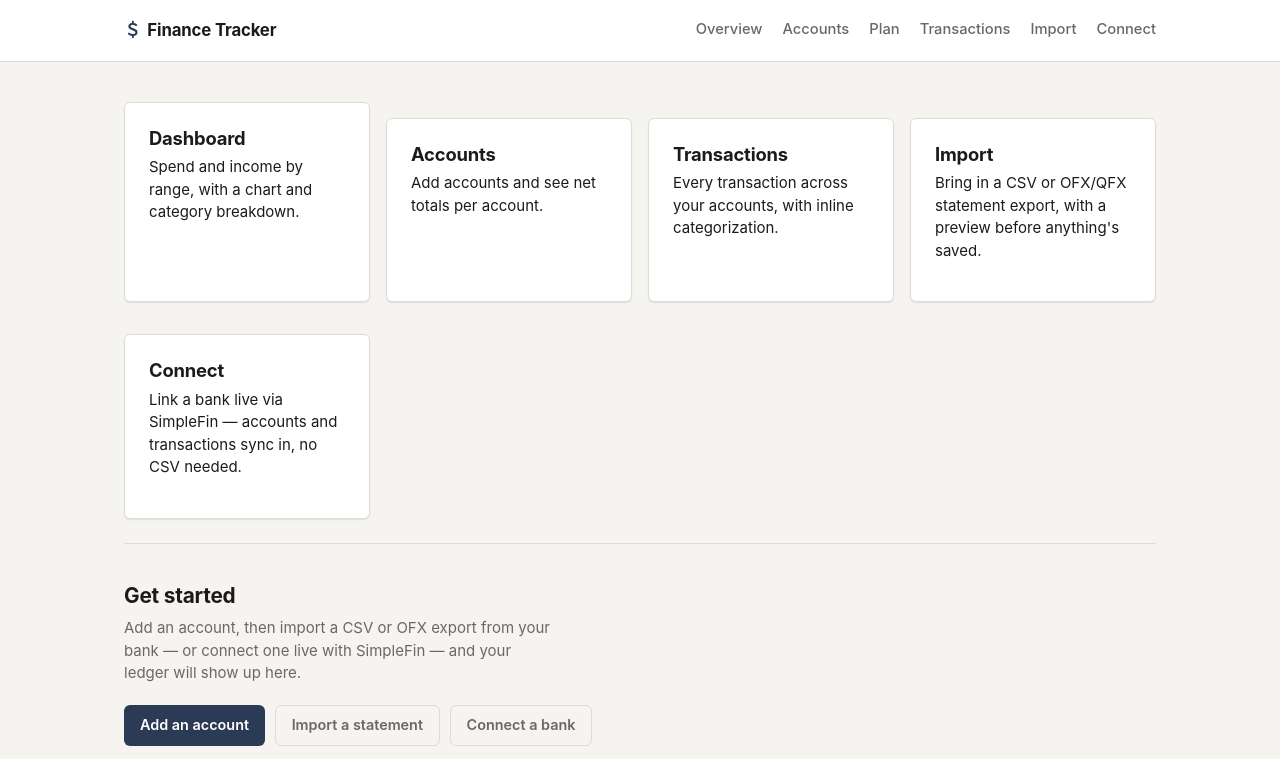
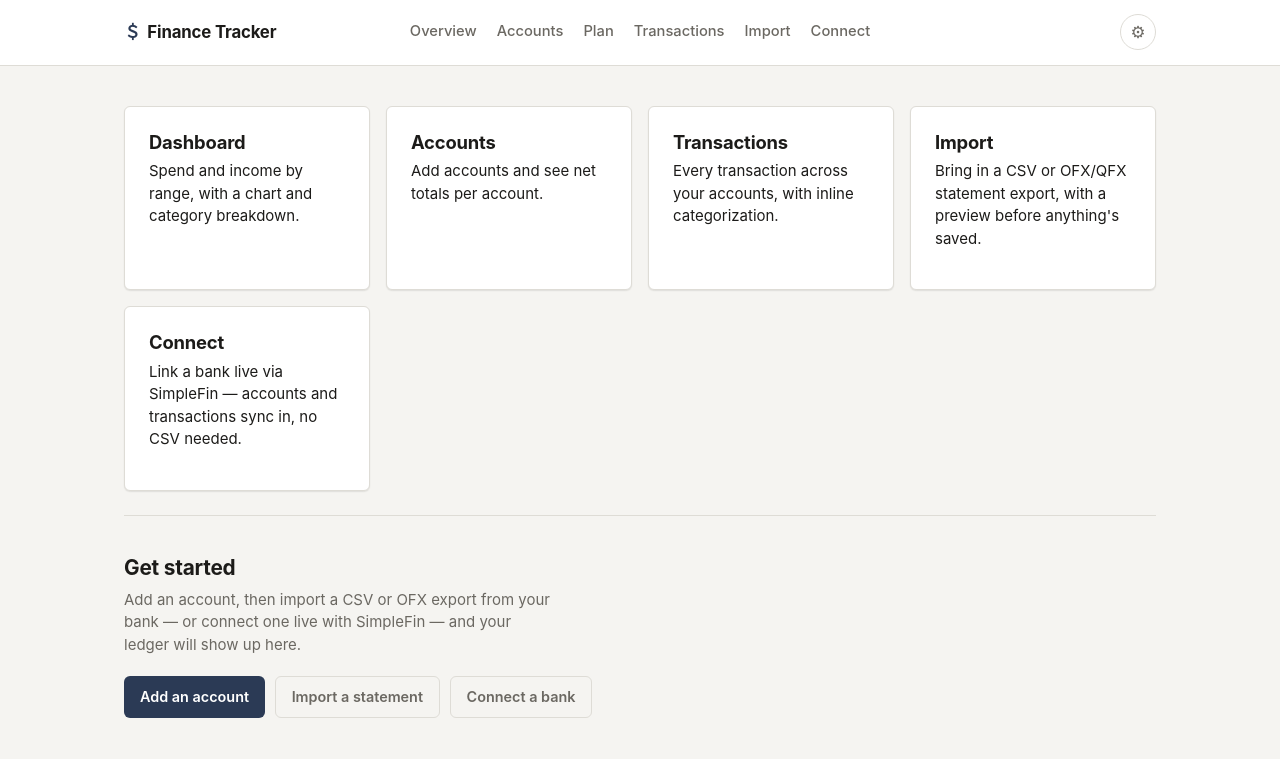
Before and after one commit to noahbweiss/budget-tracker, a FastAPI app: page / in a window 1280 px wide. Shown: the top 759 px of the page. Run offline with FastAPI, Linux system fonts and the light colour scheme.

Commit message:
Fix card-grid sizing bug, center top nav, add settings placeholder
Three specific UI fixes from real-usage feedback.

- app/static/css/style.css: fixed a real CSS bug present in every
  .card-grid (homepage's page-link cards, dashboard's Income/Spending/
  Net row, anywhere else the class is reused). .card + .card's
  margin-top was written for cards stacked in plain block flow, but as
  an adjacent-sibling selector it also fired inside .card-grid, whose
  children sit side-by-side, not stacked. Combined with grid's default
  align-items: stretch, this made the un-margined first card visibly
  taller than its row-mates — confirmed by measuring the rendered page
  before the fix (first card's top edge 16px higher, same bottom edge
  as its siblings). Fixed with .card-grid > .card + .card { margin-top:
  0 } — the grid's own gap already spaces items correctly.
- Top nav is now genuinely centered: .site-header__inner switched from
  flex/space-between to a 3-column grid (1fr auto 1fr). Two equal side
  columns keep the auto-width nav column centered regardless of how
  wide the wordmark or the new settings button are — space-between
  can't guarantee that once the two sides aren't equal width.
- app/routers/settings.py + templates/settings/index.html (new): a
  settings icon placeholder (⚙, text-glyph like the wordmark's "＄")
  top-right, linking to a real stub route rather than a dead link —
  same "shape stub" pattern as plan.py. Nothing configurable yet.

Verified live against the user's real local data (already populated
from testing SimpleFin): before/after screenshots confirm equal-height
cards on both the homepage and dashboard summary row, and a
mathematically centered nav.

Co-Authored-By: Claude Sonnet 5 <noreply@anthropic.com>

```diff
--- a/app/main.py
+++ b/app/main.py
@@ -10,7 +10,7 @@ from fastapi import FastAPI, Request
 from fastapi.staticfiles import StaticFiles
 
 from app.database import Base, SessionLocal, engine, ensure_schema_migrations
-from app.routers import accounts, dashboard, import_csv, plan, simplefin, transactions
+from app.routers import accounts, dashboard, import_csv, plan, settings, simplefin, transactions
 from app.services.categories import ensure_default_categories
 from app.templating import templates
 
@@ -40,6 +40,7 @@ app.include_router(plan.router)
 app.include_router(transactions.router)
 app.include_router(import_csv.router)
 app.include_router(simplefin.router)
+app.include_router(settings.router)
 
 
 @app.get("/")
--- a/app/static/css/style.css
+++ b/app/static/css/style.css
@@ -166,9 +166,14 @@ p {
   max-width: var(--content-width);
   margin: 0 auto;
   padding: 0.9rem 1.5rem;
-  display: flex;
+  display: grid;
+  /* Two equal 1fr side columns (wordmark, settings button) keep the
+     auto-width nav column truly centered on the header regardless of
+     how wide either side's content is — flex space-between only
+     centers a middle element when both sides happen to be equal width,
+     which they aren't here. */
+  grid-template-columns: 1fr auto 1fr;
   align-items: center;
-  justify-content: space-between;
   gap: 1rem;
 }
 
@@ -208,6 +213,31 @@ p {
 .nav a.active {
   color: var(--ink);
   border-bottom-color: var(--accent);
+}
+
+/* Placeholder — no real settings page behind this yet, just a stub
+   (see routers/settings.py) so the icon isn't a dead link. Text-glyph
+   icon, matching the wordmark's "＄" — no icon asset to keep track of. */
+.settings-btn {
+  justify-self: end;
+  display: inline-flex;
+  align-items: center;
+  justify-content: center;
+  width: 2.25rem;
+  height: 2.25rem;
+  border-radius: 999px;
+  border: 1px solid var(--line);
+  background: var(--bg-elevated);
+  color: var(--ink-muted);
+  text-decoration: none;
+  font-size: 1.05rem;
+  line-height: 1;
+}
+
+.settings-btn:hover,
+.settings-btn.active {
+  color: var(--ink);
+  border-color: var(--accent);
 }
 
 /* ---- Layout ---- */
@@ -261,6 +291,20 @@ a.card:hover {
   display: grid;
   grid-template-columns: repeat(auto-fit, minmax(220px, 1fr));
   gap: 1rem;
+}
+
+/* .card + .card's margin-top (above) is meant for cards stacked in plain
+   block flow (e.g. the account detail page's Balance/Transactions
+   cards) — but since it's just an adjacent-sibling selector, it also
+   fires on every card-grid, whose children are laid out side-by-side,
+   not stacked. Grid's default align-items: stretch then makes the
+   unmargined first card visibly taller than its siblings (their box
+   starts lower, thanks to the margin, but grid still stretches every
+   item to the same row height, so they end at the same bottom edge
+   with less box height overall). The grid's own `gap` already spaces
+   items correctly, so cancel the margin entirely here. */
+.card-grid > .card + .card {
+  margin-top: 0;
 }
 
 /* ---- Buttons / pills ---- */
--- a/app/templates/base.html
+++ b/app/templates/base.html
@@ -20,6 +20,7 @@
           <a href="/import/" class="{% if active_nav == 'import' %}active{% endif %}">Import</a>
           <a href="/simplefin/" class="{% if active_nav == 'simplefin' %}active{% endif %}">Connect</a>
         </nav>
+        <a href="/settings/" class="settings-btn{% if active_nav == 'settings' %} active{% endif %}" aria-label="Settings">⚙</a>
       </div>
     </header>
 
```
Also changed, not shown: CLAUDE.md (+4 -0 lines), PLAN.md (+6 -0 lines), app/routers/settings.py (added, +23 -0 lines), app/templates/settings/index.html (added, +11 -0 lines), tests/test_settings.py (added, +17 -0 lines).
